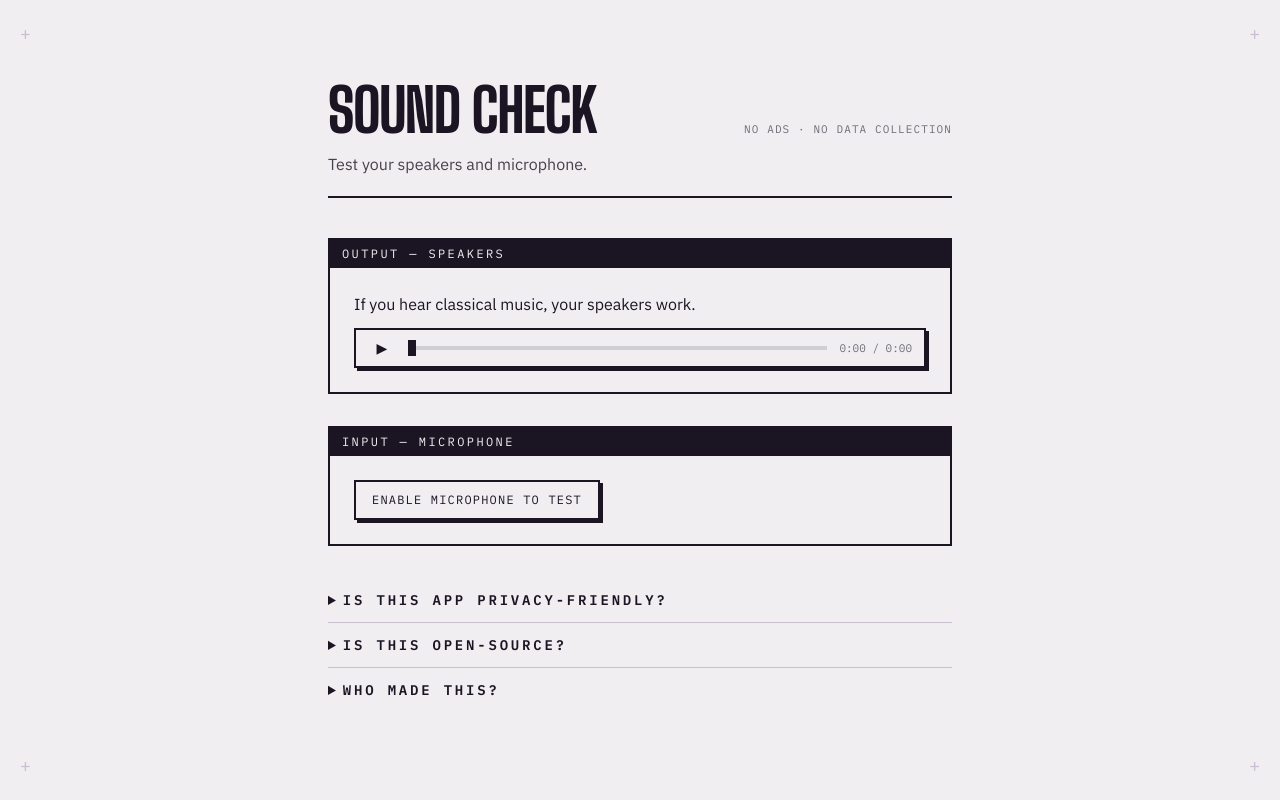
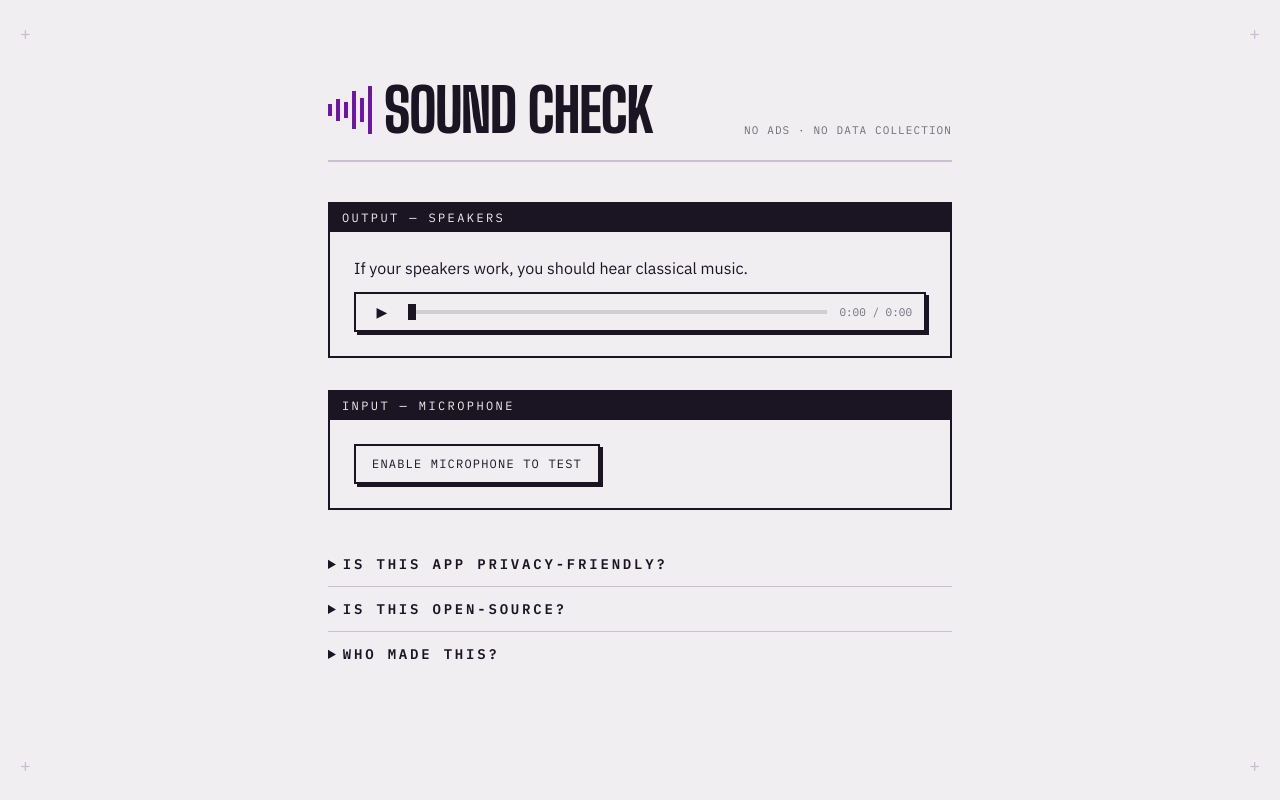
Before and after one commit to zakkolar/app.techlit.soundcheck, a Nuxt app: page / in a window 1280 px wide. Built offline with nearby package versions, Linux system fonts and the light colour scheme.

Commit message:
Update design more

```diff
--- a/app.vue
+++ b/app.vue
@@ -1,3 +1,11 @@
+<script setup>
+useHead({
+    link: [
+        { rel: 'icon', type: 'image/svg+xml', href: '/favicon.svg' },
+    ],
+});
+</script>
+
 <template>
     <div class="min-h-screen bg-paper font-body text-ink antialiased">
         <NuxtPage />
--- /dev/null
+++ b/components/WaveformMark.vue
@@ -0,0 +1,17 @@
+<template>
+    <!--
+      Native 44x48 size on purpose: the bars are only whole-pixel-uniform
+      when the SVG renders at exactly its own viewBox size. Any CSS-driven
+      scaling (e.g. Tailwind h-* classes) forces a fractional scale factor,
+      and each bar's edges round to a different pixel width depending on
+      where they land sub-pixel - that's what caused the uneven bars.
+    -->
+    <svg width="44" height="48" viewBox="0 0 44 48" fill="currentColor" shape-rendering="crispEdges" aria-hidden="true">
+        <rect x="0" y="18" width="4" height="12" />
+        <rect x="8" y="13" width="4" height="22" />
+        <rect x="16" y="16" width="4" height="16" />
+        <rect x="24" y="5" width="4" height="38" />
+        <rect x="32" y="12" width="4" height="24" />
+        <rect x="40" y="0" width="4" height="48" />
+    </svg>
+</template>
--- a/pages/index.vue
+++ b/pages/index.vue
@@ -155,23 +155,26 @@ const segmentTone = (index) => {
         <span class="reg bottom-5 right-5" aria-hidden="true">+</span>
 
         <div class="mx-auto max-w-2xl px-6 py-14 sm:py-20">
-            <header class="mb-10 border-b-2 border-ink pb-5">
+            <header class="mb-10 border-b-2 border-hairline pb-5">
                 <div class="flex flex-wrap items-baseline justify-between gap-x-4 gap-y-2">
-                    <h1 class="font-display text-5xl font-extrabold uppercase tracking-tight sm:text-6xl">
-                        Sound Check
-                    </h1>
+                    <div class="flex items-center gap-3">
+                      <WaveformMark class="shrink-0 text-grape" />
+                        <h1 class="font-display text-5xl font-extrabold uppercase tracking-tight sm:text-6xl">
+                            Sound Check
+                        </h1>
+
+                    </div>
                     <p class="font-mono text-[11px] uppercase tracking-widest text-ink/60">
                         No ads &middot; No data collection
                     </p>
                 </div>
-                <p class="mt-3 text-ink/80">Test your speakers and microphone.</p>
             </header>
 
             <main class="space-y-8">
                 <section class="panel">
                     <h2 class="panel-label">Output &mdash; Speakers</h2>
                     <div class="panel-body">
-                        <p>If you hear classical music, your speakers work.</p>
+                        <p>If your speakers work, you should hear classical music.</p>
                         <RetroAudioPlayer class="mt-3" src="/audio/test.mp3" />
                     </div>
                 </section>
```
Also changed, not shown: public/favicon.svg (added), 1 other file (tests, documents, lock files or other folders).
